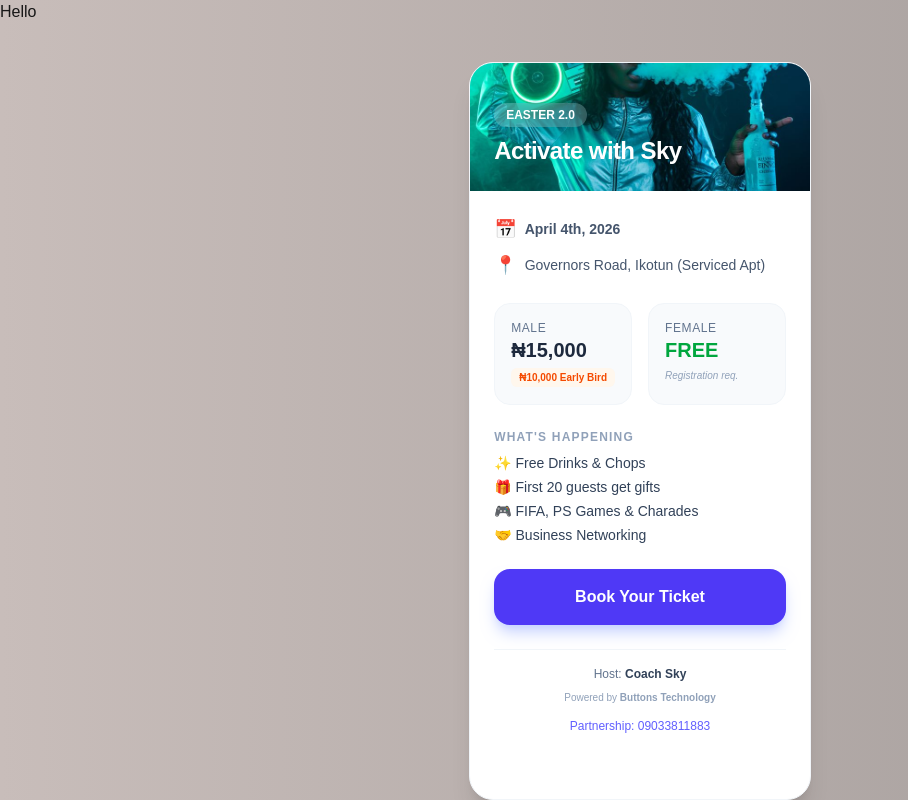
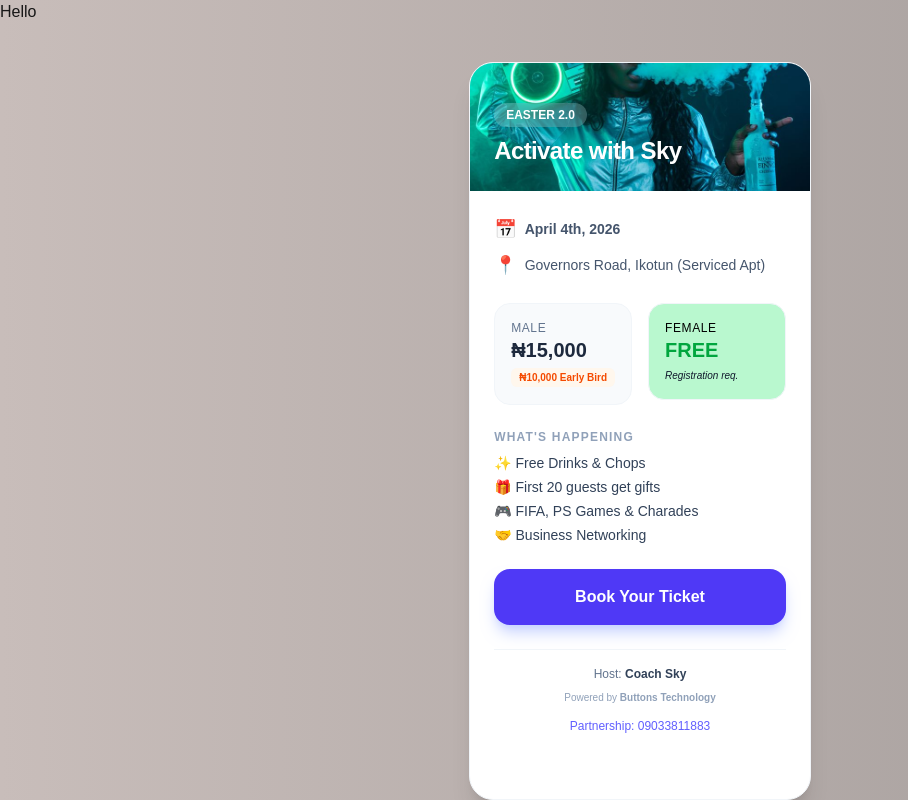
Before and after one commit to Buttons-Tech/buttons-ai, a Next.js app: page /products in a window 1280 px wide. Shown: the whole page, without its empty margins (0-908 px from the left). Built offline with nearby package versions, Linux system fonts and the light colour scheme.

Commit message:
added google form link

```diff
--- a/app/components/EasterEventCard.tsx
+++ b/app/components/EasterEventCard.tsx
@@ -36,11 +36,13 @@
                         ₦10,000 Early Bird
                         </p>
                     </div>
-                    <div className="bg-slate-50 p-4 rounded-2xl border border-slate-100">
-                        <p className="text-xs text-slate-500 font-medium uppercase tracking-wider">Female</p>
+                    <Link href="https://forms.gle/JPA8CAKaJwZukHBL7">
+                    <div className="bg-green-200 p-4 rounded-2xl border border-slate-100">
+                        <p className="text-xs text-black font-medium uppercase tracking-wider">Female</p>
                         <p className="text-xl font-bold text-green-600 uppercase">Free</p>
-                        <p className="text-[10px] text-slate-400 mt-1 italic">Registration req.</p>
+                        <p className="text-[10px] text-slate-900 mt-1 italic">Registration req.</p>
                     </div>
+                        </Link>
                     </div>
 
                     {/* Features List */}
```
